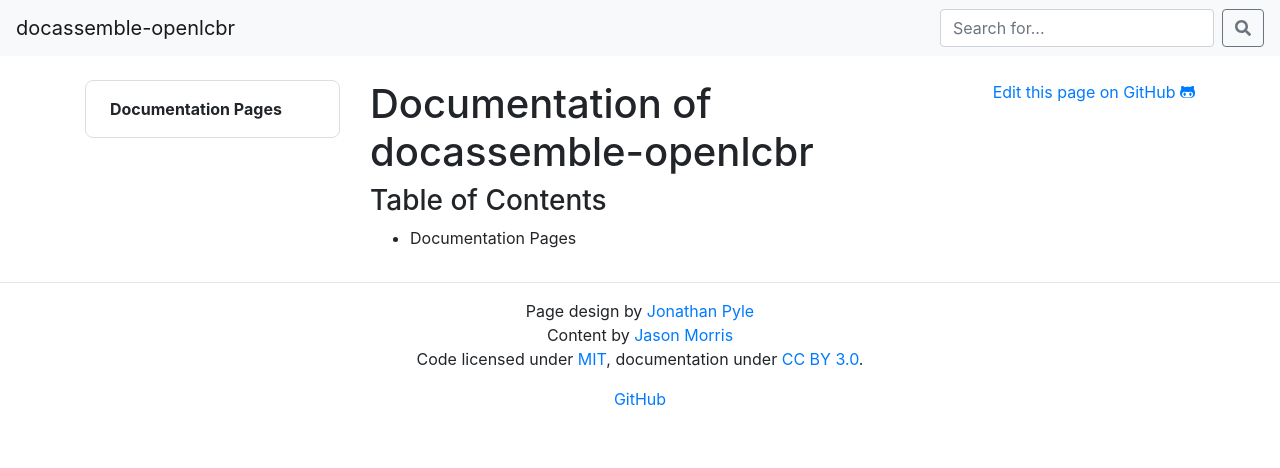
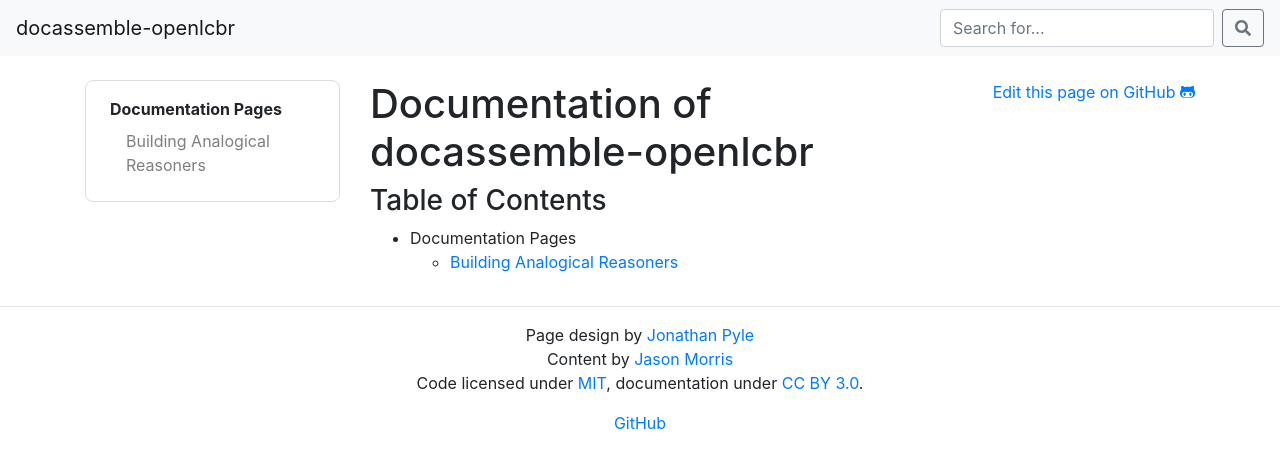
Before and after one commit to Gauntlet173/docassemble-openlcbr, a Jekyll site: the page built from index.md, in a window 1280 px wide. Shown: the top 468 px of the page. Built offline with Jekyll 4.4.1, drawn with Linux system fonts in a browser that asks for light colours; comment, search, counter and statistics services are not loaded.

Commit message:
Update building_reasoners.md

```diff
--- a/_docs/building_reasoners.md
+++ b/_docs/building_reasoners.md
@@ -1,3 +1,8 @@
+---
+layout: docs
+title: Building Analogical Reasoners using docassemble-openlcbr
+short_title: Building Analogical Reasoners
+---
 # Building Analogical Reasoners using docassemble-openlcbr
 
 ## Introduction
```
